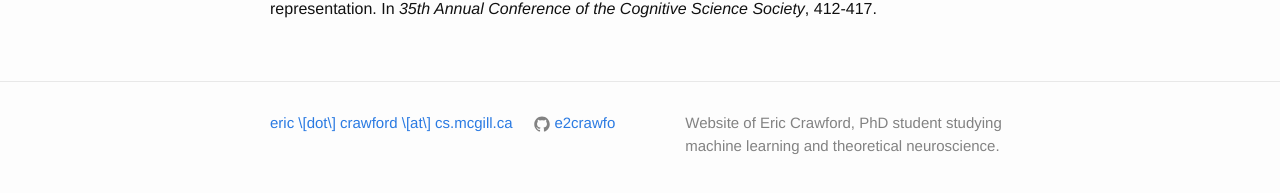
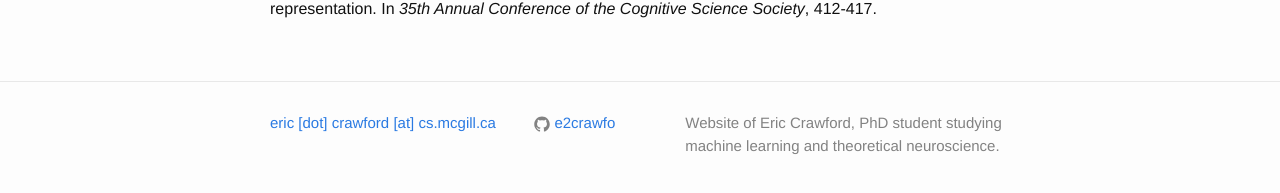
Before and after one commit to e2crawfo/e2crawfo.github.io, a Jekyll site: the page built from index.md, in a window 1280 px wide. Shown: the part 662-855 px from the top of the page. Built offline with Jekyll 4.4.1, drawn with Linux system fonts in a browser that asks for light colours.

Commit message:
Fix typo.

```diff
--- a/_config.yml
+++ b/_config.yml
@@ -7,7 +7,7 @@
 
 # Site settings
 title: Eric Crawford
-email: eric \[dot\] crawford \[at\] cs.mcgill.ca
+email: eric [dot] crawford [at] cs.mcgill.ca
 description: > # this means to ignore newlines until "baseurl:"
   Website of Eric Crawford, PhD student studying machine learning and theoretical neuroscience.
 baseurl: "" # the subpath of your site, e.g. /blog
```
